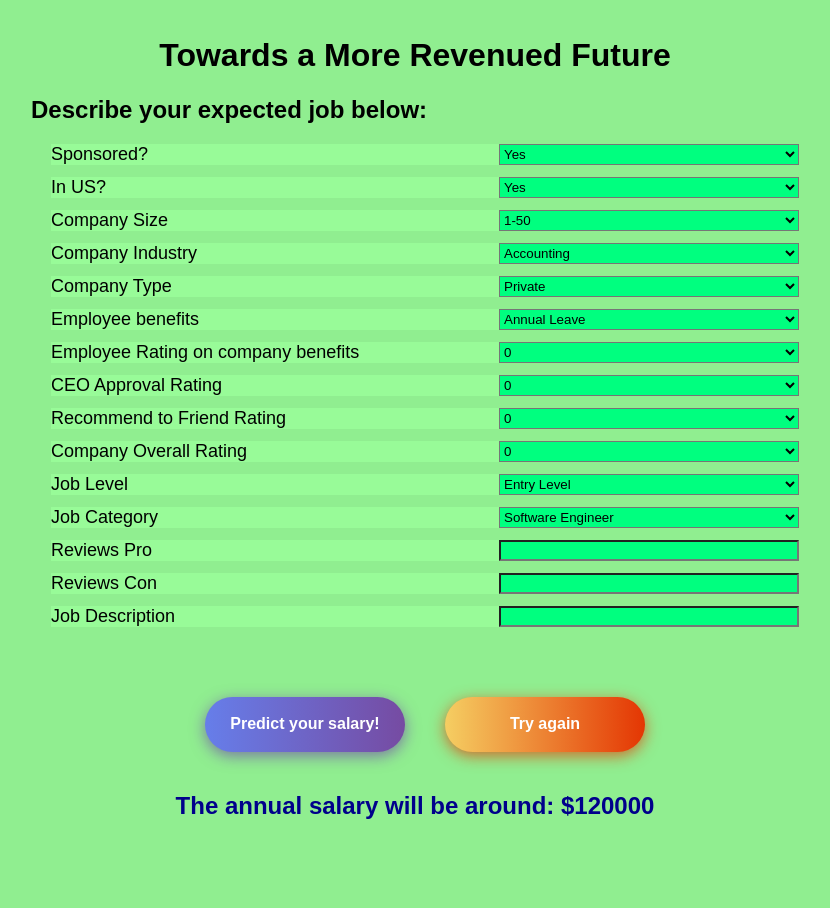
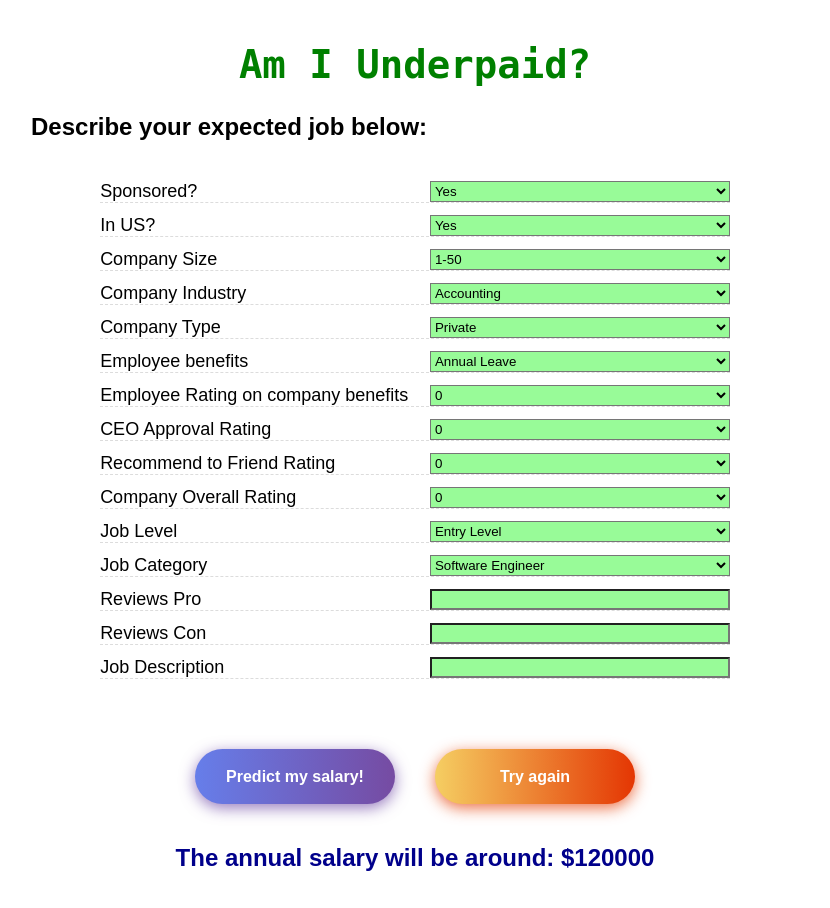
Before and after one commit to yinzhusS2023/CMU-DSSE-SalaryRegression, a Flask app: page / in a window 1280 px wide. Shown: the whole page, without its empty margins (225-1055 px from the left). Before the commit the page ends 819 px from the top, so only its background shows below. Run offline with Flask 3, Linux system fonts and the light colour scheme.

Commit message:
updated static front-end

```diff
--- a/WebApp/static/styles.css
+++ b/WebApp/static/styles.css
@@ -9,27 +9,32 @@ body {
     max-width: 800px;
     margin: 0 auto;
     padding: 1rem;
-    background-color: lightgreen;
 }
 
 h1 {
     text-align: center;
+    color: green;
+    font-family: monospace;
+    font-size: xxx-large;
 }
 
 .inputs {
-    margin-left: 20px
+    width: 82%;
+    margin-left: auto;
+    margin-right: auto;
+    margin-top: 40px;
 }
 .drop-down-list, .text-input {
-    background-color: palegreen;
     margin-top: 12px;
     font-size: 18px;
     display: flex;
     justify-content: space-between;
+    border-bottom: 1px dashed gainsboro;
 }
 
 select, input {
     width: 300px;
-    background-color:springgreen
+    background-color: palegreen;
 }
 
 .btn {
--- a/WebApp/templates/index.html
+++ b/WebApp/templates/index.html
@@ -2,11 +2,11 @@
 <html lang="en">
 <head>
     <meta charset="UTF-8">
-    <title style="color:red">Towards a More Revenued Future</title>
+    <title style="color:red">Am I under payed?</title>
     <link rel="stylesheet" href="/static/styles.css">
 </head>
 <body>
-<h1>Towards a More Revenued Future</h1>
+<h1>Am I Underpaid?</h1>
 <h2>Describe your expected job below:</h2>
 
 <form method="post" class="inputs">
@@ -259,7 +259,7 @@
             <option value="System">Systems Safety Engineer</option>
             <option value="System">Systems Architect</option>
             <option value="Test">Test Engineer</option>
-            <option value="Test">Software Development Engineer in Test </option>
+            <option value="Test">Software Development Engineer in Test</option>
             <option value="Test">Test Automation Engineer</option>
             <option value="Test">QA/Test Engineer</option>
             <option value="Test">Software Systems Test Engineer</option>
@@ -284,7 +284,7 @@
     </div>
 
     <div class="div-buttons">
-        <button type="submit" class="btn color-1">Predict your salary!</button>
+        <button type="submit" class="btn color-1">Predict my salary!</button>
         <button type="button" class="btn color-2" onclick="location.reload()">Try again</button>
     </div>
 
```
